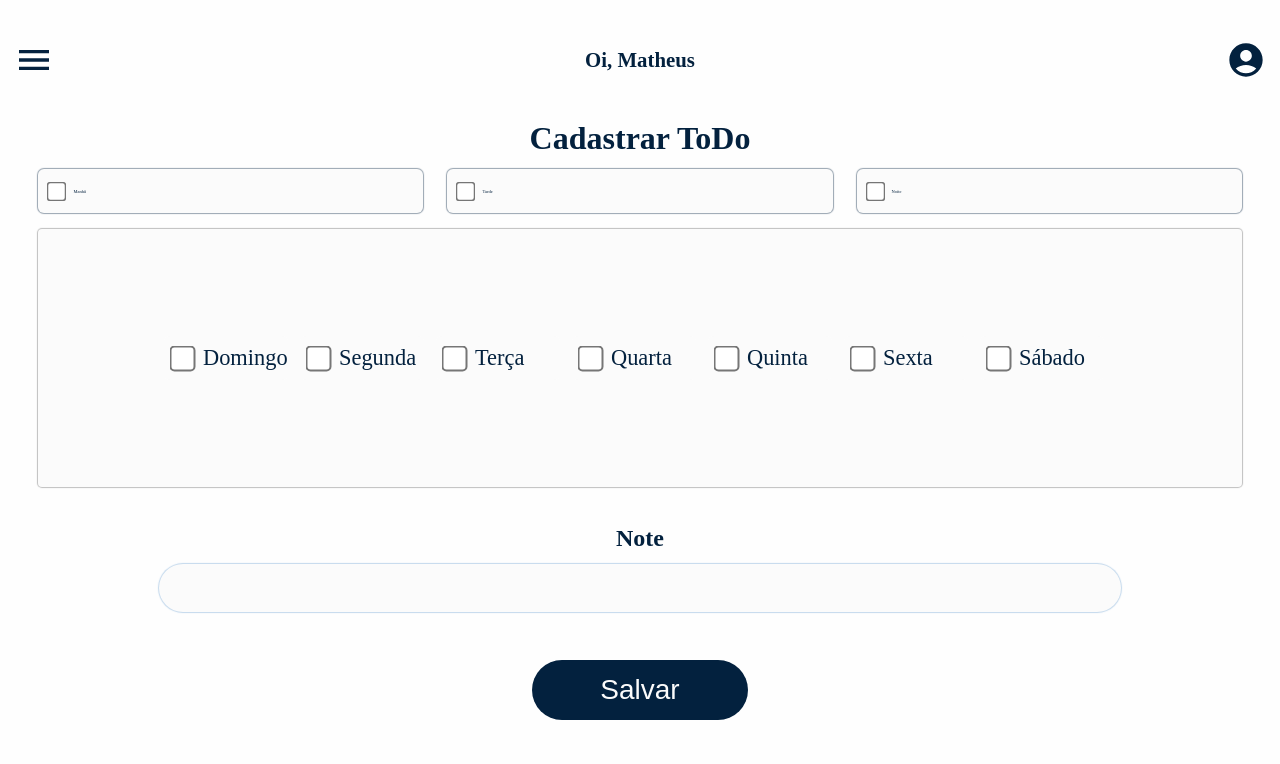
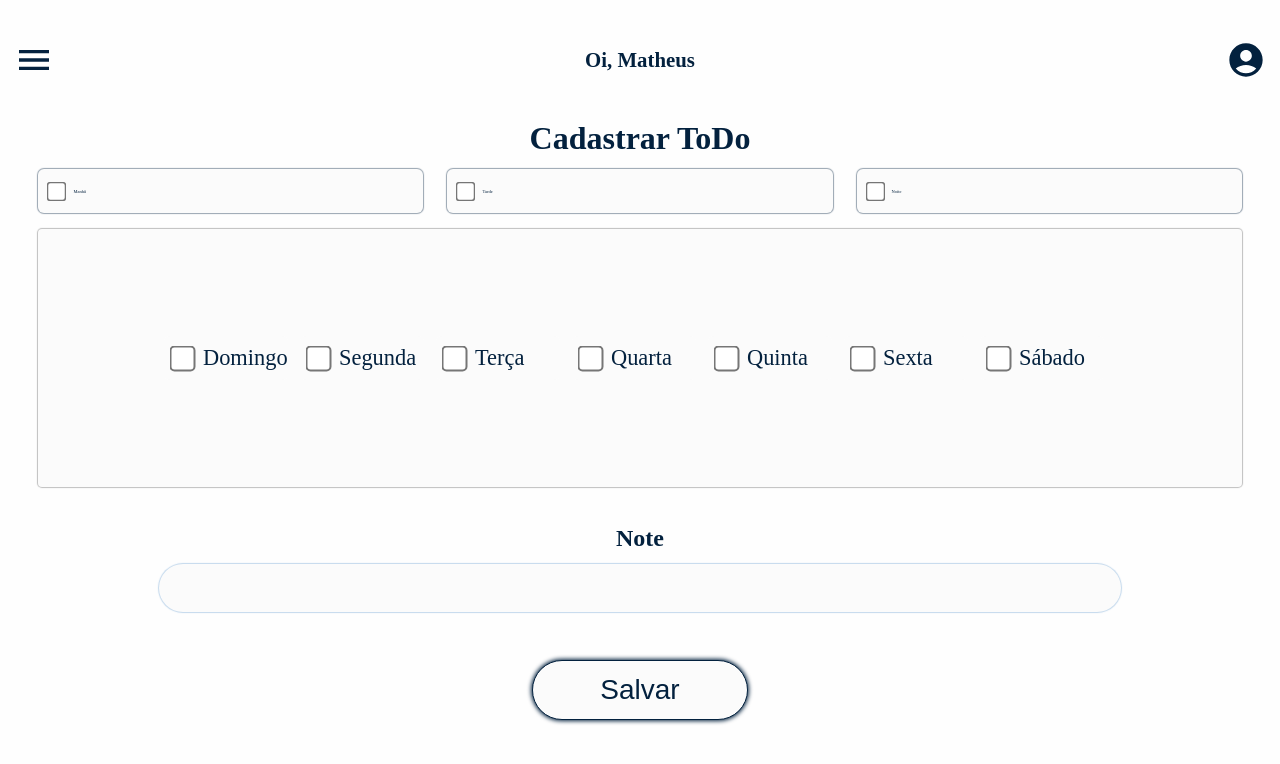
Before and after one commit to matheusjesse/todo-app-nextjs, a Next.js app: page /register in a window 1280 px wide. Shown: the top 764 px of the page. Built offline with nearby package versions, Linux system fonts and the light colour scheme.

Commit message:
feat:logica para desabilitar botão e limpar states

```diff
--- a/components/RegisterForm/index.jsx
+++ b/components/RegisterForm/index.jsx
@@ -10,10 +10,15 @@ const RegisterForm = () => {
   const [dayPeriod, setDayPeriod] = useState([]);
   const [dayOfTheWeek, setDayOfTheWeek] = useState([]);
   const [noteText, setNoteText] = useState('');
+  const [buttonDisabled, setButtonDisabled] = useState(true);
+  useEffect(() => {
+    setButtonDisabled(true);
+    const fieldsValidation = dayPeriod.length > 0 && dayOfTheWeek.length > 0 && noteText.length > 3;
+    if (fieldsValidation) setButtonDisabled(false);
+  }, [dayOfTheWeek, dayPeriod, noteText]);
 
   function saveTodo() {
     const data = JSON.parse(localStorage.getItem('todoList'));
-    console.log(data);
     const todo = {
       id: Date.now(),
       dayPeriod,
@@ -21,6 +26,9 @@ const RegisterForm = () => {
       noteText,
     }
     localStorage.setItem('todoList', JSON.stringify([...data, todo]));
+    setDayPeriod([]);
+    setDayOfTheWeek([]);
+    setNoteText('');
   }
 
   return (
@@ -28,7 +36,7 @@ const RegisterForm = () => {
       <DayPeriod setDayPeriod={setDayPeriod} dayPeriod={dayPeriod} />
       <DayOfTheWeekContainer setDayOfTheWeek={setDayOfTheWeek} dayOfTheWeek={dayOfTheWeek}/>
       <NoteInpute noteText={noteText} setNoteText={setNoteText}/>
-      <RegisterButton saveTodo={saveTodo}/>
+      <RegisterButton saveTodo={saveTodo} buttonDisabled={buttonDisabled}/>
     </RegisterFormContainer>
    );
 }
```
